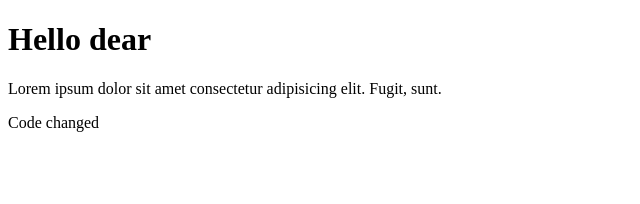
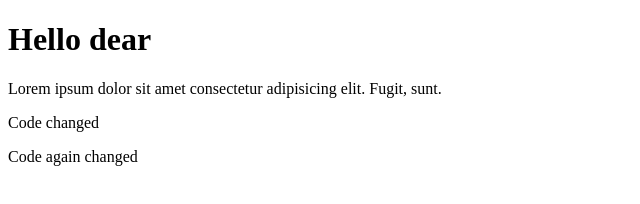
Before and after one commit to Nayem960/first-projects, a plain HTML site: page index.html in a window 1280 px wide. Shown: the whole page, without its empty margins (0-640 px from the left). Drawn offline with Linux system fonts and the light colour scheme.

Commit message:
Update index.html

```diff
--- a/index.html
+++ b/index.html
@@ -11,6 +11,7 @@
     <h1>Hello dear</h1>
     <p>Lorem ipsum dolor sit amet consectetur adipisicing elit. Fugit, sunt.</p>
     <p> Code changed </p>
+    <p> Code again changed </p>
 </body>
 
 </html>
```
